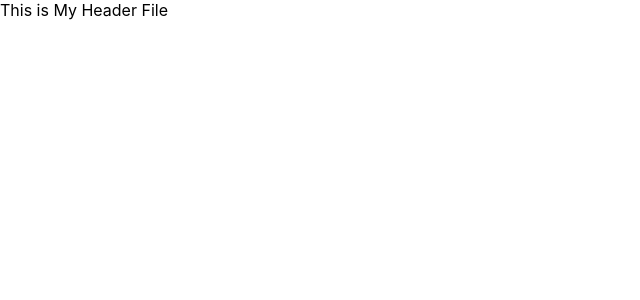
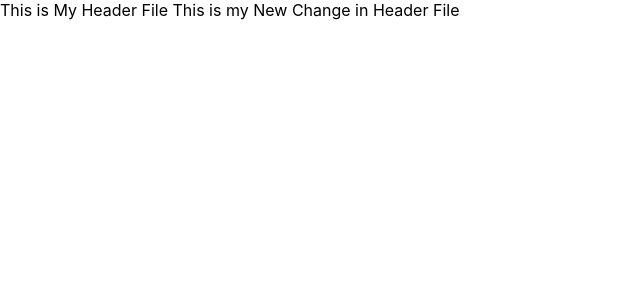
Before and after one commit to chandkumar33/first2024, a React (Create React App) app: page / in a window 1280 px wide. Shown: the top 300 px of the page, without its empty margins (0-640 px from the left). Built offline with nearby package versions, Linux system fonts and the light colour scheme.

Commit message:
add content

```diff
--- a/src/components/Header/Header.jsx
+++ b/src/components/Header/Header.jsx
@@ -4,6 +4,7 @@ function Header() {
   return (
     <>
     This is My Header File
+    This is my New Change in Header File
     </>
   )
 }
```
